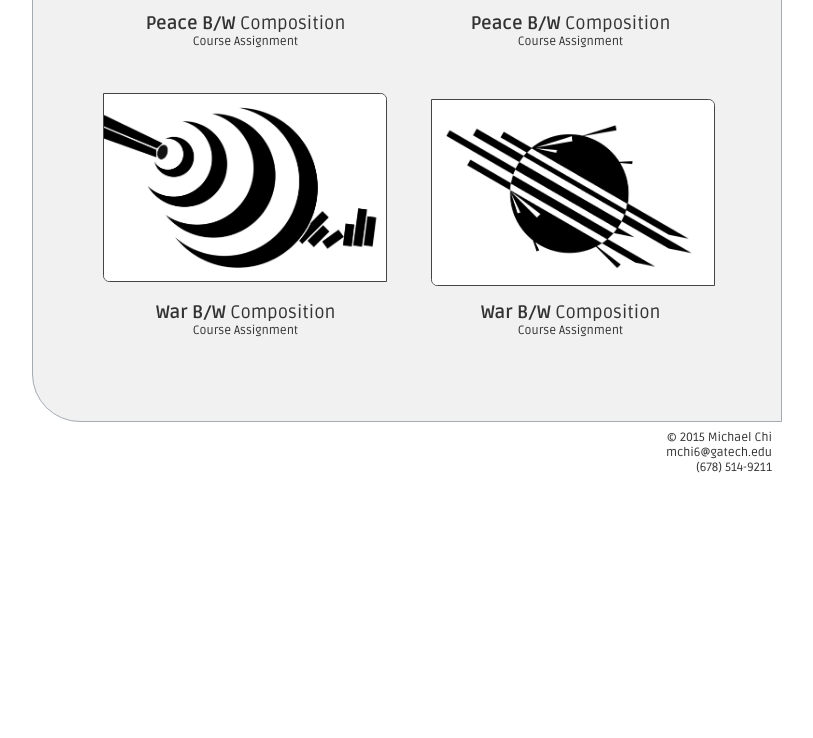
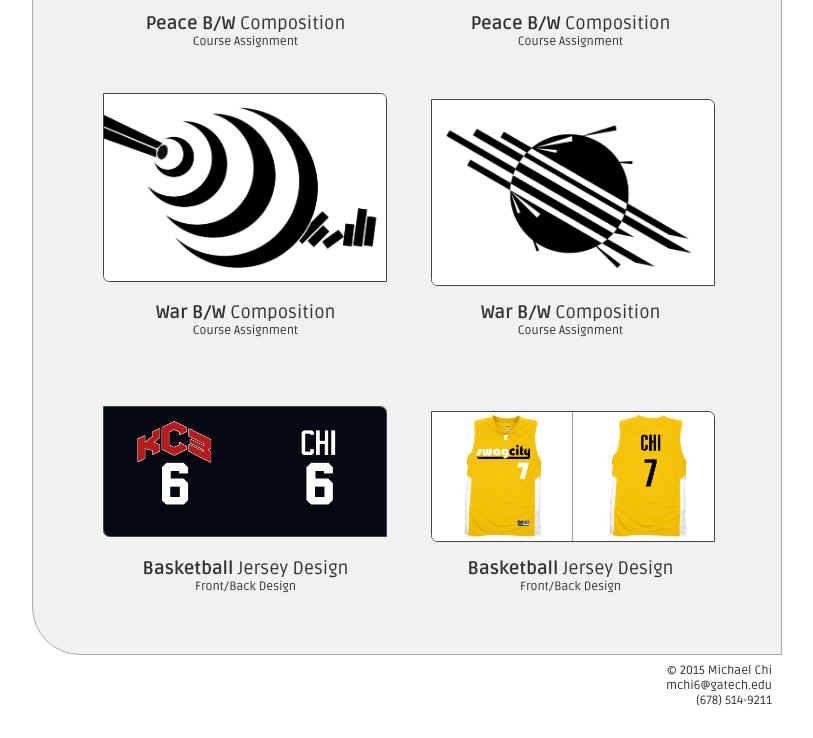
Before and after one commit to mchi6/mchi6.github.io, a plain HTML site: page graphics.html in a window 1280 px wide. Shown: the part 4737-5475 px from the top of the page, without its empty margins (233-1046 px from the left). Before the commit the page ends 5242 px from the top, so only its background shows below. Drawn offline with Linux system fonts and the light colour scheme.

Commit message:
Update graphics.html and about.html (resume pdf)

```diff
--- a/graphics.html
+++ b/graphics.html
@@ -265,6 +265,13 @@
     <br>
     <br>
 
+    <a href ="./files/design/4/11.png" class="fancybox" rel="gallery4"><img src="./files/design/4/11.png" style="margin-right:5px;margin-left: 70px; margin-top:40px;margin-bottom:5px;width:38%;" class="fancyimage"></a>
+    <a href ="./files/design/4/9.png" class="fancybox" rel="gallery4"><img src="./files/design/4/9.png" style="margin-left: 35px; margin-top:40px;margin-bottom:5px;margin-top:50px; width:38%;" class="fancyimage"></a>
+    <div id="table2"> <ul style="font-size: 18px;"><li><b>Basketball</b> Jersey Design</li> <li><b>Basketball</b> Jersey Design</li> </ul></div>
+    <div id="table2"> <ul style="font-size: 12px;"><li>Front/Back Design</li> <li>Front/Back Design</li></ul></div>
+
+
+
 </div>
 
 
```
Also changed, not shown: about.html (+1 -1 lines), files/design/4/11.png (added), files/design/4/9.png (added).
